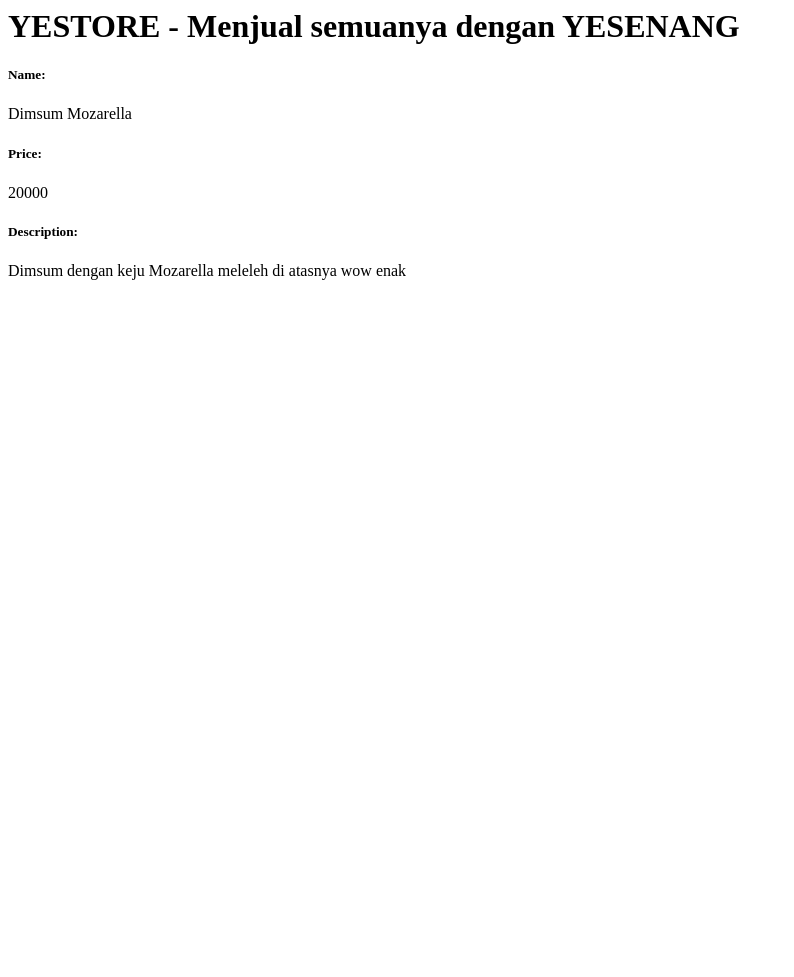
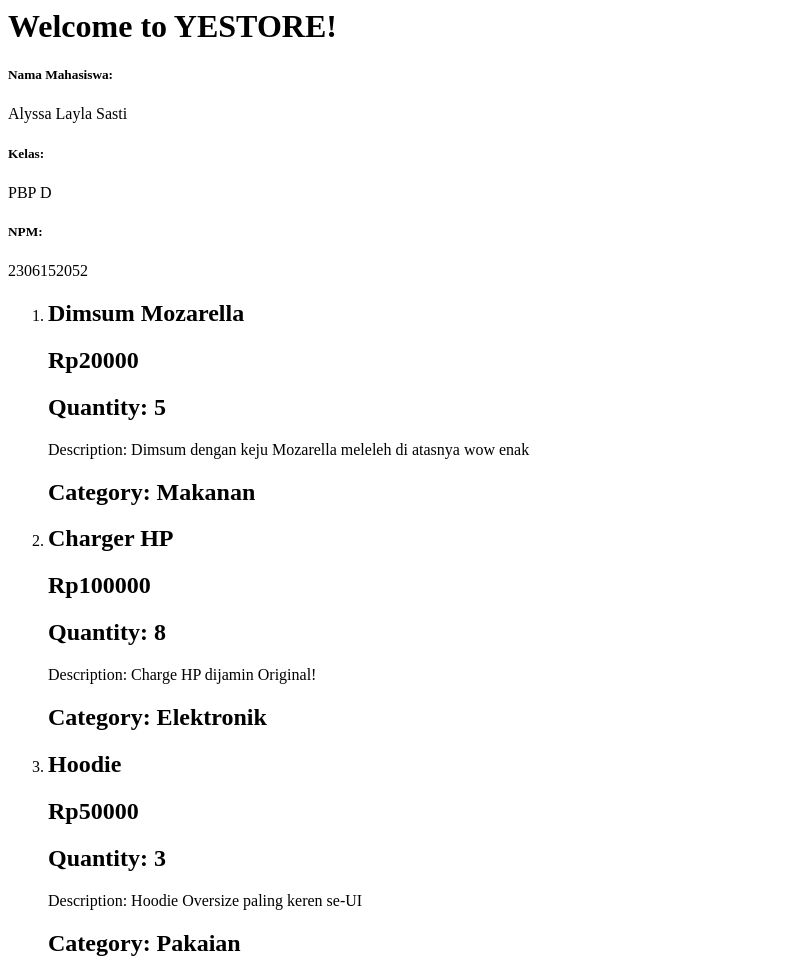
Before and after one commit to AlyssaLayla/yestore, a Django app: page / in a window 1280 px wide. Shown: the whole page, without its empty margins (0-794 px from the left). Before the commit the page ends 280 px from the top, so only its background shows below. Run offline with Django 5.2, Linux system fonts and the light colour scheme.

Commit message:
Fifth Push: Added models.py, revise views.py and main.html

```diff
--- a/main/models.py
+++ b/main/models.py
@@ -3,6 +3,8 @@ from django.db import models
 # Create your models here.
 
 class Product(models.Model):
-    name = models.CharField(max_length=255, name="name")
+    name = models.CharField(max_length=255, name="nama")
     price = models.IntegerField(name="price")
+    quantity = models.IntegerField(name="quantity")
     description = models.TextField(name="description")
+    category = models.CharField(max_length=255, name="name")
--- a/main/templates/main.html
+++ b/main/templates/main.html
@@ -1,8 +1,21 @@
-<h1>YESTORE - Menjual semuanya dengan YESENANG</h1>
+<h1>Welcome to YESTORE!</h1>
 
-<h5>Name: </h5>
-<p>{{ name }}<p>
-<h5>Price: </h5>
-<p>{{ price }}<p>
-<h5>Description: </h5>
-<p>{{ description }}<p>
+<h5>Nama Mahasiswa: </h5>
+<p>{{ nama }}</p>
+<h5>Kelas: </h5>
+<p>{{ kelas }}</p>
+<h5>NPM: </h5>
+<p>{{ npm }}</p>
+
+<ol>
+    {% for product in products %}
+    <li>
+        <h2>{{product.name}}</h2>
+        <h2>Rp{{product.price}}</h2>
+        <h2>Quantity: {{product.quantity}}</h2>
+        <p>Description: {{product.description}}</p>
+        <h2>Category: {{product.category}}</h2>
+        {% endfor %}
+    </li>
+
+</ol>
--- a/main/views.py
+++ b/main/views.py
@@ -4,9 +4,14 @@ from .models import Product
 # Create your views here.
 def show_main(request):
     context = {
-        'name': 'Dimsum Mozarella',
-        'price': 20000,
-        'description': 'Dimsum dengan keju Mozarella meleleh di atasnya wow enak'
+        'nama': 'Alyssa Layla Sasti',
+        'kelas': 'PBP D',
+        'npm': 2306152052,
+        'products': [
+            {'name': 'Dimsum Mozarella', 'price': 20000, 'quantity': 5, 'description': 'Dimsum dengan keju Mozarella meleleh di atasnya wow enak', 'category': 'Makanan'},
+            {'name': 'Charger HP', 'price': 100000, 'quantity': 8, 'description': 'Charge HP dijamin Original!', 'category': 'Elektronik'},
+            {'name': 'Hoodie', 'price': 50000, 'quantity': 3, 'description': 'Hoodie Oversize paling keren se-UI', 'category': 'Pakaian'},
+            ],
     }
 
     return render(request, "main.html", context)
```
